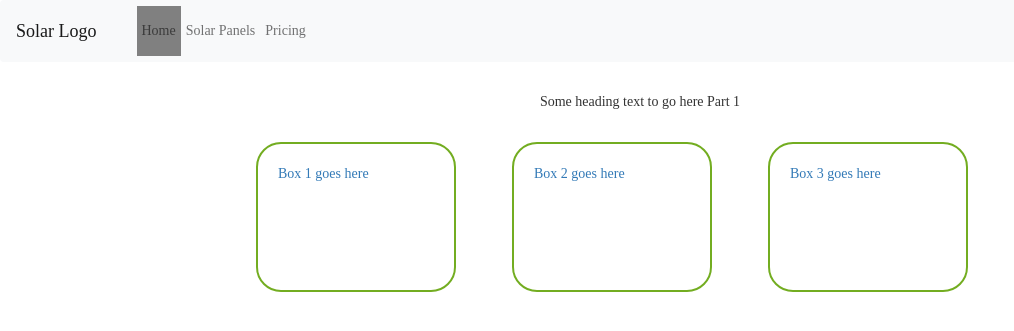
After one commit to lksolar/lksolar.github.io, a PHP site: page /pages/one_page_estimate.html in a window 1280 px wide. The commit adds this page. Shown: the top 331 px of the page, without its empty margins (0-1014 px from the left). Run offline with PHP 8.4, Linux system fonts and the light colour scheme.

Commit message:
Added estimate calculation page, no styling

```diff
--- /dev/null
+++ b/css/estimate_1.css
@@ -0,0 +1,46 @@
+.estimate-heading {
+    text-align: center;
+    padding-top: 5%;
+    padding-bottom: 10%;
+}
+
+.estimate-boxes-container {
+    align-content: center;
+
+}
+
+.back-box {
+    border-radius: 25px;
+    border: 2px solid #73AD21;
+    padding: 20px;
+    width: 50px;
+    height: 150px;
+}
+
+.box-back-left {
+    position: absolute;
+    left: 5%;
+}
+
+.estimate-boxes {
+    border-radius: 25px;
+    border: 2px solid #73AD21;
+    padding: 20px;
+    width: 200px;
+    height: 150px;
+}
+
+.box-float-left {
+    position: absolute;
+    left: 20%;
+}
+
+.box-float-center {
+    position: absolute;
+    left: 40%;
+}
+
+.box-float-right {
+    position: absolute;
+    left: 60%;
+}
--- a/css/global.css
+++ b/css/global.css
@@ -1,3 +1,20 @@
 .active {
     background-color: grey;
 }
+
+.parent-content {
+    width: 100%;
+    text-align: center;
+    align-content: center;
+  }
+
+  .child-content {
+    display: block;
+  }
+
+  .text-content-centered {
+    display: relative;
+    text-align: left;
+    margin: 0 auto;
+    width: 70%;
+  }
--- /dev/null
+++ b/css/one_page_estimate.css
@@ -0,0 +1,61 @@
+* {
+  padding: 0;
+  margin: 0;
+  box-sizing: border-box;
+}
+body {
+  font-family: "Montserrat";
+}
+section {
+  width: 100%;
+  display: flex;
+  align-items: center;
+  justify-content: center;
+}
+.container {
+  max-width: 400px;
+  width: 90%;
+  padding: 20px;
+  box-shadow: 0px 0px 20px #00000020;
+  border-radius: 8px;
+  background-color: white;
+}
+.step {
+  display: none;
+  top: 20%;
+}
+.step.active-panel {
+  display: block;
+}
+.form-group {
+  width: 100%;
+}
+.form-group input {
+  width: 100%;
+  border: 1.5px solid rgba(128, 128, 128, 0.418);
+  padding: 5px;
+  font-size: 18px;
+  margin-top: 5px;
+  border-radius: 4px;
+}
+
+button.next-btn,
+button.previous-btn,
+button.submit-btn {
+  float: right;
+  margin-top: 20px;
+  padding: 10px 30px;
+  border: none;
+  outline: none;
+  background-color: rgb(180, 220, 255);
+  font-family: "Montserrat";
+  font-size: 18px;
+  cursor: pointer;
+  /* text-align: right; */
+}
+button.previous-btn {
+  float: left;
+}
+button.submit-btn {
+  background-color: aquamarine;
+}
--- /dev/null
+++ b/pages/one_page_estimate.html
@@ -0,0 +1,260 @@
+<!DOCTYPE html>
+
+<html lang="en">
+  <head>
+    <title>Solar Site 1</title>
+    <meta charset="UTF-8">
+    <meta name="viewport" content="width=device-width, initial-scale=1">
+    <link href="https://cdn.jsdelivr.net/npm/bootstrap@5.2.0/dist/css/bootstrap.min.css" rel="stylesheet" integrity="sha384-gH2yIJqKdNHPEq0n4Mqa/HGKIhSkIHeL5AyhkYV8i59U5AR6csBvApHHNl/vI1Bx" crossorigin="anonymous">
+    <style>
+      body {font-family: "Lato", sans-serif}
+    </style>
+    <script src="https://cdn.jsdelivr.net/npm/jquery@3.6.0/dist/jquery.slim.min.js"></script>
+    <script src="https://cdn.jsdelivr.net/npm/popper.js@1.16.1/dist/umd/popper.min.js"></script>
+    <script src="https://cdn.jsdelivr.net/npm/bootstrap@4.6.1/dist/js/bootstrap.bundle.min.js"></script>
+    <link rel="stylesheet" href="https://maxcdn.bootstrapcdn.com/bootstrap/3.4.1/css/bootstrap.min.css">
+    <script src="https://ajax.googleapis.com/ajax/libs/jquery/3.6.0/jquery.min.js"></script>
+    <script src="https://maxcdn.bootstrapcdn.com/bootstrap/3.4.1/js/bootstrap.min.js"></script>
+    <!-- <script src="../javascript/one_page_estimate.js"></script> -->
+    <link rel="stylesheet" href="/css/global.css">
+    <link rel="stylesheet" href="/css/one_page_estimate.css">
+    <link rel="stylesheet" href="/css/estimate_1.css">
+
+  </head>
+  <body>
+
+    <nav class="navbar navbar-expand-lg navbar-light bg-light" style="color:lightgreen">
+      <a class="navbar-brand" href="#">Solar Logo</a>
+      <button class="navbar-toggler" type="button" data-toggle="collapse" data-target="#navbarNavDropdown" aria-controls="navbarNavDropdown" aria-expanded="false" aria-label="Toggle navigation">
+        <span class="navbar-toggler-icon"></span>
+      </button>
+      <div class="collapse navbar-collapse" id="navbarNavDropdown">
+        <ul class="navbar-nav">
+          <li class="nav-item active">
+            <a class="nav-link" href="#">Home <span class="sr-only">(current)</span></a>
+          </li>
+          <li class="nav-item">
+            <a class="nav-link" href="pages/solar-panels.html">Solar Panels</a>
+          </li>
+          <li class="nav-item">
+            <a class="nav-link" href="pages/pricing.html">Pricing</a>
+          </li>
+        </ul>
+      </div>
+    </nav>
+
+<section>
+    <div>
+      <form>
+
+        <div class="step step-1 active-panel">
+            <div class="estimate-heading">
+                <p>Some heading text to go here Part 1</p>
+            </div>
+            <div class="estimate-boxes-container">
+                <div>
+                    <!-- Box 1 of 3 -->
+                    <a class="next-btn">
+                        <div class="estimate-boxes box-float-left">
+                            <p>Box 1 goes here</p>
+                        </div>
+                    </a>
+                    <!-- Box 2 of 3 -->
+                    <a class="next-btn">
+                        <div class="estimate-boxes box-float-center">
+                            <p>Box 2 goes here</p>
+                        </div>
+                    </a>
+                    <!-- Box 3 of 3 -->
+                    <a class="next-btn">
+                        <div class="estimate-boxes box-float-right">
+                            <p>Box 3 goes here</p>
+                        </div>
+                    </a>
+                </div>
+            </div>
+        </div>
+
+        <div class="step step-2">
+            <div class="estimate-heading">
+                <p>Some heading text to go here Part 2</p>
+            </div>
+            <div class="estimate-boxes-container">
+                <div>
+                    <!-- Back -->
+                    <a class="prev-btn">
+                        <div class="back-box box-back-left">
+                            <p>Back</p>
+                        </div>
+                    </a>
+                    <!-- Box 1 of 3 -->
+                    <a class="next-btn">
+                        <div class="estimate-boxes box-float-left">
+                            <p>Box 1 goes here</p>
+                        </div>
+                    </a>
+                    <!-- Box 2 of 3 -->
+                    <a class="next-btn">
+                        <div class="estimate-boxes box-float-center">
+                            <p>Box 2 goes here</p>
+                        </div>
+                    </a>
+                    <!-- Box 3 of 3 -->
+                    <a class="next-btn">
+                        <div class="estimate-boxes box-float-right">
+                            <p>Box 3 goes here</p>
+                        </div>
+                    </a>
+                </div>
+            </div>
+        </div>
+
+        <div class="step step-3">
+            <div class="estimate-heading">
+                <p>Some heading text to go here Part 3</p>
+            </div>
+            <div class="estimate-boxes-container">
+                <div>
+                    <!-- Back -->
+                    <a class="prev-btn">
+                        <div class="back-box box-back-left">
+                            <p>Back</p>
+                        </div>
+                    </a>
+                    <!-- Box 1 of 3 -->
+                    <a class="next-btn">
+                        <div class="estimate-boxes box-float-left">
+                            <p>Box 1 goes here</p>
+                        </div>
+                    </a>
+                    <!-- Box 2 of 3 -->
+                    <a class="next-btn">
+                        <div class="estimate-boxes box-float-center">
+                            <p>Box 2 goes here</p>
+                        </div>
+                    </a>
+                    <!-- Box 3 of 3 -->
+                    <a class="next-btn">
+                        <div class="estimate-boxes box-float-right">
+                            <p>Box 3 goes here</p>
+                        </div>
+                    </a>
+                </div>
+            </div>
+        </div>
+
+        <div class="step step-4">
+            <div class="estimate-heading">
+                <p>Some heading text to go here Part 4</p>
+            </div>
+            <div class="estimate-boxes-container">
+                <div>
+                    <!-- Back -->
+                    <a class="prev-btn">
+                        <div class="back-box box-back-left">
+                            <p>Back</p>
+                        </div>
+                    </a>
+                    <!-- Box 1 of 3 -->
+                    <a class="next-btn">
+                        <div class="estimate-boxes box-float-left">
+                            <p>Box 1 goes here</p>
+                        </div>
+                    </a>
+                    <!-- Box 2 of 3 -->
+                    <a class="next-btn">
+                        <div class="estimate-boxes box-float-center">
+                            <p>Box 2 goes here</p>
+                        </div>
+                    </a>
+                    <!-- Box 3 of 3 -->
+                    <a class="next-btn">
+                        <div class="estimate-boxes box-float-right">
+                            <p>Box 3 goes here</p>
+                        </div>
+                    </a>
+                </div>
+            </div>
+        </div>
+
+        <div class="step step-5">
+            <div class="estimate-heading">
+                <p>Some heading text to go here Part 5</p>
+            </div>
+            <div class="estimate-boxes-container">
+                <div>
+                    <!-- Back -->
+                    <a class="prev-btn">
+                        <div class="back-box box-back-left">
+                            <p>Back</p>
+                        </div>
+                    </a>
+                    <!-- Box 1 of 3 -->
+                    <a href="estimate_result.html">
+                        <div class="estimate-boxes box-float-left">
+                            <p>Box 1 goes here</p>
+                        </div>
+                    </a>
+                    <!-- Box 2 of 3 -->
+                    <a href="estimate_result.html">
+                        <div class="estimate-boxes box-float-center">
+                            <p>Box 2 goes here</p>
+                        </div>
+                    </a>
+                    <!-- Box 3 of 3 -->
+                    <a href="estimate_result.html">
+                        <div class="estimate-boxes box-float-right">
+                            <p>Box 3 goes here</p>
+                        </div>
+                    </a>
+                </div>
+            </div>
+        </div>
+
+      </form>
+    </div>
+  </section>
+</body>
+<script>
+    const steps = Array.from(document.querySelectorAll("form .step"));
+const nextBtn = document.querySelectorAll("form .next-btn");
+const prevBtn = document.querySelectorAll("form .previous-btn");
+const form = document.querySelector("form");
+
+nextBtn.forEach((button) => {
+  button.addEventListener("click", () => {
+    changeStep("next");
+  });
+});
+prevBtn.forEach((button) => {
+  button.addEventListener("click", () => {
+    changeStep("prev");
+  });
+});
+
+form.addEventListener("submit", (e) => {
+  e.preventDefault();
+  const inputs = [];
+  form.querySelectorAll("input").forEach((input) => {
+    const { name, value } = input;
+    inputs.push({ name, value });
+  });
+  console.log(inputs);
+  form.reset();
+});
+
+function changeStep(btn) {
+  let index = 0;
+  const active = document.querySelector(".active-panel");
+  index = steps.indexOf(active);
+  steps[index].classList.remove("active-panel");
+  if (btn === "next") {
+    index++;
+  } else if (btn === "prev") {
+    index--;
+  }
+  steps[index].classList.add("active-panel");
+}
+
+</script>
+</html>
```
Also changed, not shown: index.html (+13 -16 lines), pages/estimate_result.html (added, +50 -0 lines).
